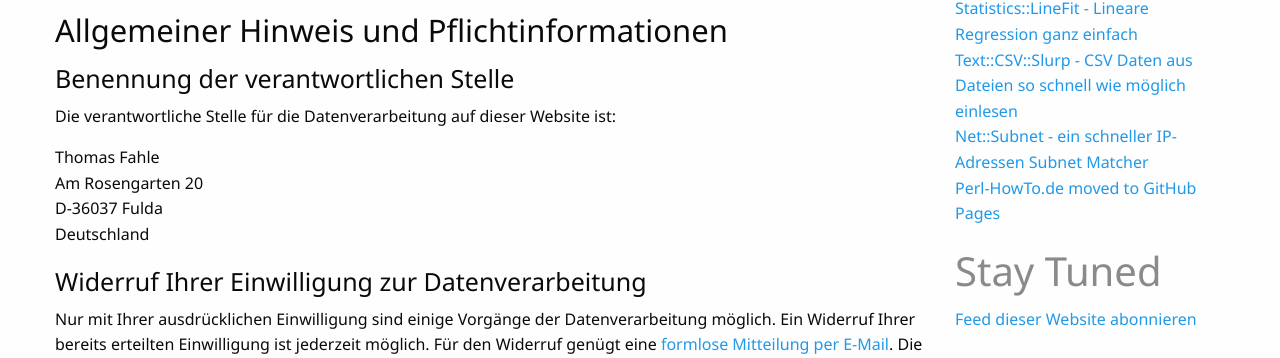
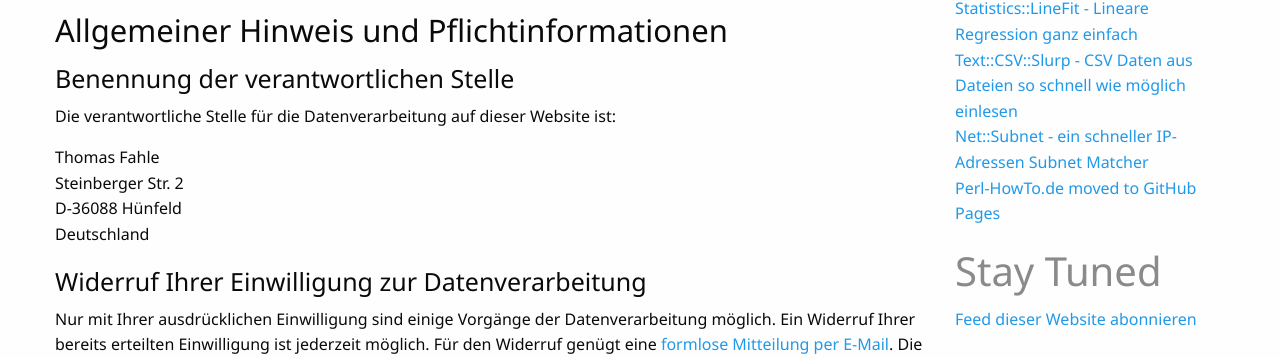
Before and after one commit to perl-howto/perl-howto.github.io, a Jekyll site: the page built from datenschutzerklaerung.html, in a window 1280 px wide and 900 px high. Shown: the part 301-659 px from the top of the window. Built offline with Jekyll 4.4.1, drawn with Linux system fonts in a browser that asks for light colours.

Commit message:
Update Impressum plus Datenschutz

```diff
--- a/datenschutzerklaerung.html
+++ b/datenschutzerklaerung.html
@@ -16,8 +16,8 @@ Die verantwortliche Stelle f&uuml;r die Datenverarbeitung auf dieser Website ist
 </p>
 <p>
 Thomas Fahle<br />
-Am Rosengarten 20<br />
-D-36037 Fulda<br />
+Steinberger Str. 2<br />
+D-36088 H&uuml;nfeld<br />
 Deutschland<br />
 </p>
 
--- a/impressum.html
+++ b/impressum.html
@@ -5,8 +5,8 @@ title: Impressum
 <h2>Impressum:</h2>
 <p>
 Dipl.-Ing. (FH) Thomas Fahle<br />
-Steinberger Str.2<br />
-D 36088 H&uuml;nfeld<br />
+Steinberger Str. 2<br />
+D-36088 H&uuml;nfeld<br />
 Deutschland<br />
 Mobil: 0174 8904 115<br />
 USt-IdNr.: DE175903868<br />
```
